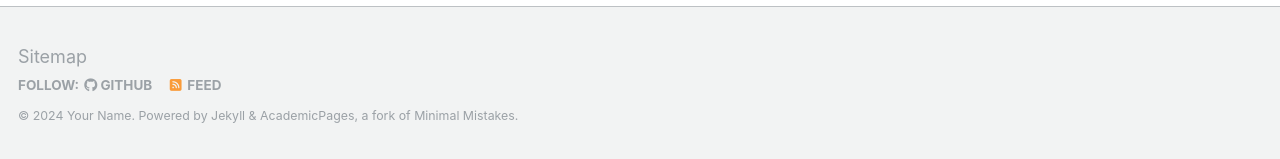
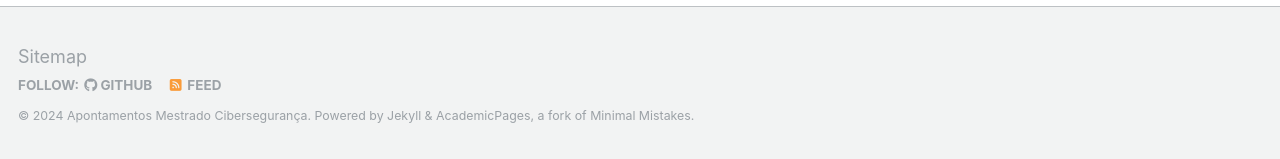
Before and after one commit to V1dal9/mcs_github.io, a Jekyll site: the page built from _pages/about.md, in a window 1280 px wide and 900 px high, scrolled down 705 px. Shown: the part 738-897 px from the top of the window. Built offline with Jekyll 4.4.1, drawn with Linux system fonts in a browser that asks for light colours.

Commit message:
Update _config.yml

```diff
--- a/_config.yml
+++ b/_config.yml
@@ -10,11 +10,11 @@
 locale                   : "en-US"
 title                    : "Apontamentos Mestrado Cibersegurança"
 title_separator          : "-"
-name                     : &name "Your Name"
+name                     : &name "Apontamentos Mestrado Cibersegurança"
 description              : &description "Apontamentos de Cibersegurança"
-url                      : https://academicpages.github.io/ # the base hostname & protocol for your site e.g. "https://mmistakes.github.io"
+url                      : https://v1dal9.github.io/mcs_github.io/ # the base hostname & protocol for your site e.g. "https://mmistakes.github.io"
 baseurl                  : "" # the subpath of your site, e.g. "/blog"
-repository               : "academicpages.github.io"
+repository               : "mcs_github.io"
 
 # Site Author - The following control what appear as part of the author content on the side bar.
 #               If a field is blank the icon and link will not appear, otherwise it will be shown.
```
